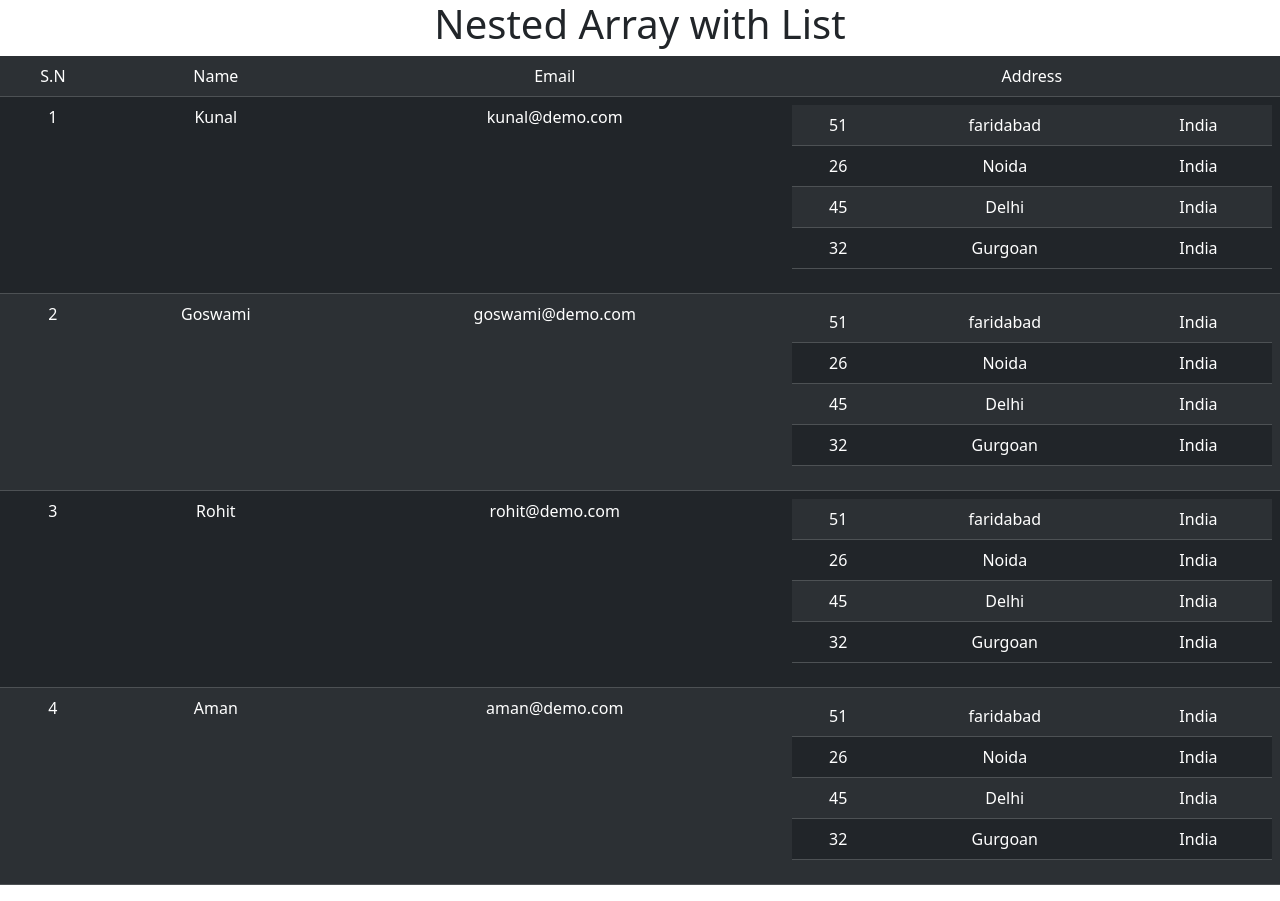
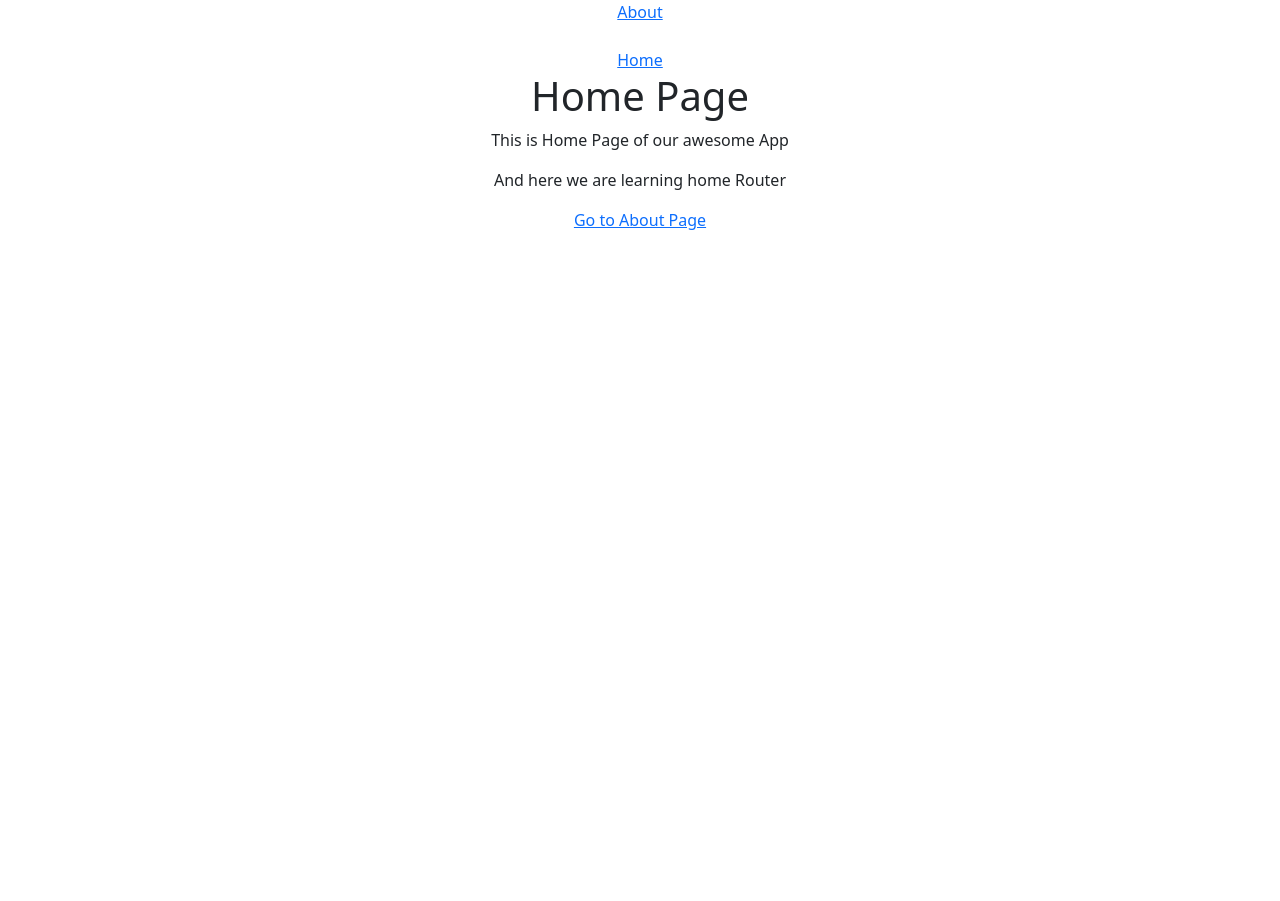
Before and after one commit to kunal-tlp/react-tutorial, a React (Create React App) app: page / in a window 1280 px wide. After the commit the page ends 800 px from the top, so only its background shows below. Built offline with nearby package versions, Linux system fonts and the light colour scheme.

Commit message:
1. Working with React-Router. 2. Create Link and redirect component folder files.

```diff
--- a/package.json
+++ b/package.json
@@ -10,6 +10,7 @@
     "react": "^18.2.0",
     "react-bootstrap": "^2.8.0",
     "react-dom": "^18.2.0",
+    "react-router-dom": "^6.15.0",
     "react-scripts": "5.0.1",
     "web-vitals": "^2.1.4"
   },
--- a/src/App.js
+++ b/src/App.js
@@ -1,82 +1,24 @@
 import logo from './logo.svg';
 import './App.css';
-import React from 'react';
-import { Table } from 'react-bootstrap';
+import { BrowserRouter, Routes, Route, Link } from 'react-router-dom';
+import Home from './component/Home';
+import About from './component/About';
+import Navbar from './component/Navbar';
+import Page404 from './component/Page404';
+
 function App() {
-  // map looping
-  // const students = ['Kunal', 'Giri', 'Rohit', 'Aman'];/
-  const users = [
-    {
-      name: "Kunal", email: "kunal@demo.com", address: [
-        { Hn: "51", city: "faridabad", country: "India" },
-        { Hn: "26", city: "Noida", country: "India" },
-        { Hn: "45", city: "Delhi", country: "India" },
-        { Hn: "32", city: "Gurgoan", country: "India" },
-      ]
-    },
-    {
-      name: "Goswami", email: "goswami@demo.com", address: [
-        { Hn: "51", city: "faridabad", country: "India" },
-        { Hn: "26", city: "Noida", country: "India" },
-        { Hn: "45", city: "Delhi", country: "India" },
-        { Hn: "32", city: "Gurgoan", country: "India" },
-      ]
-    },
-    {
-      name: "Rohit", email: "rohit@demo.com", address: [
-        { Hn: "51", city: "faridabad", country: "India" },
-        { Hn: "26", city: "Noida", country: "India" },
-        { Hn: "45", city: "Delhi", country: "India" },
-        { Hn: "32", city: "Gurgoan", country: "India" },
-      ]
-    },
-    {
-      name: "Aman", email: "aman@demo.com", address: [
-        { Hn: "51", city: "faridabad", country: "India" },
-        { Hn: "26", city: "Noida", country: "India" },
-        { Hn: "45", city: "Delhi", country: "India" },
-        { Hn: "32", city: "Gurgoan", country: "India" },
-      ]
-    },
-  ]
-
   return (
     <div className='App'>
-      <h1>Nested Array with List</h1>
-      <Table variant='dark' striped>
-        <tbody>
-          <tr>
-            <td>S.N</td>
-            <td>Name</td>
-            <td>Email</td>
-            <td>Address</td>
-          </tr>
-          {
-            users.map((item,i) =>
-              <tr key={i}>
-                <td>{i+1}</td>
-                <td>{item.name}</td>
-                <td>{item.email}</td>
-                <td>
-                  <Table variant='dark' striped>
-                    <tbody>{
-                      item.address.map((data) =>
-                        <tr>
-                          <td>{data.Hn}</td>
-                          <td>{data.city}</td>
-                          <td>{data.country}</td>
-                        </tr>
-                      )}
-                    </tbody>
-                  </Table>
-                </td>
-              </tr>
-            )
-          }
-        </tbody>
-      </Table>
+      <BrowserRouter>
+      <Navbar />
+        <Routes>
+          <Route path="/" element={<Home />} />
+          <Route path='/about' element={<About />} />
+          <Route path='/*' element={<Page404 />} />
+        </Routes>
+      </BrowserRouter>
     </div>
-  );
+  )
 }
 
 export default App;
--- /dev/null
+++ b/src/component/About.js
@@ -0,0 +1,12 @@
+import { Link } from "react-router-dom";
+
+function About() {
+    return <>
+        <h1>About Page</h1>
+        <p>This is About Page of our awesome App</p>
+        <p>And here we are learning about Router</p>
+        <Link to='/'>Go to Home Page</Link>
+    </>
+}
+
+export default About;
--- /dev/null
+++ b/src/component/Home.js
@@ -0,0 +1,12 @@
+import { Link } from "react-router-dom";
+
+function Home() {
+    return <>
+        <h1>Home Page</h1>
+        <p>This is Home Page of our awesome App</p>
+        <p>And here we are learning home Router</p>
+        <Link to='/about'>Go to About Page</Link>
+    </>
+}
+
+export default Home;
--- /dev/null
+++ b/src/component/Navbar.js
@@ -0,0 +1,13 @@
+import { Link } from 'react-router-dom';
+
+function Navbar() {
+    return (
+        <div>
+            <Link to='./about'>About</Link>
+            <br /> <br />
+            <Link to='/'>Home</Link>
+        </div>
+    )
+}
+
+export default Navbar;
--- /dev/null
+++ b/src/component/Page404.js
@@ -0,0 +1,14 @@
+import { Link } from "react-router-dom";
+
+function Page404() {
+    return (
+        <div>
+            <h1>404 Page</h1>
+            <p>This is URL not present</p>
+            <Link to='/'>Go to Home Page</Link>
+        </div>
+    )
+}
+
+
+export default Page404;
```
Also changed, not shown: 1 other file (tests, documents, lock files or other folders).
